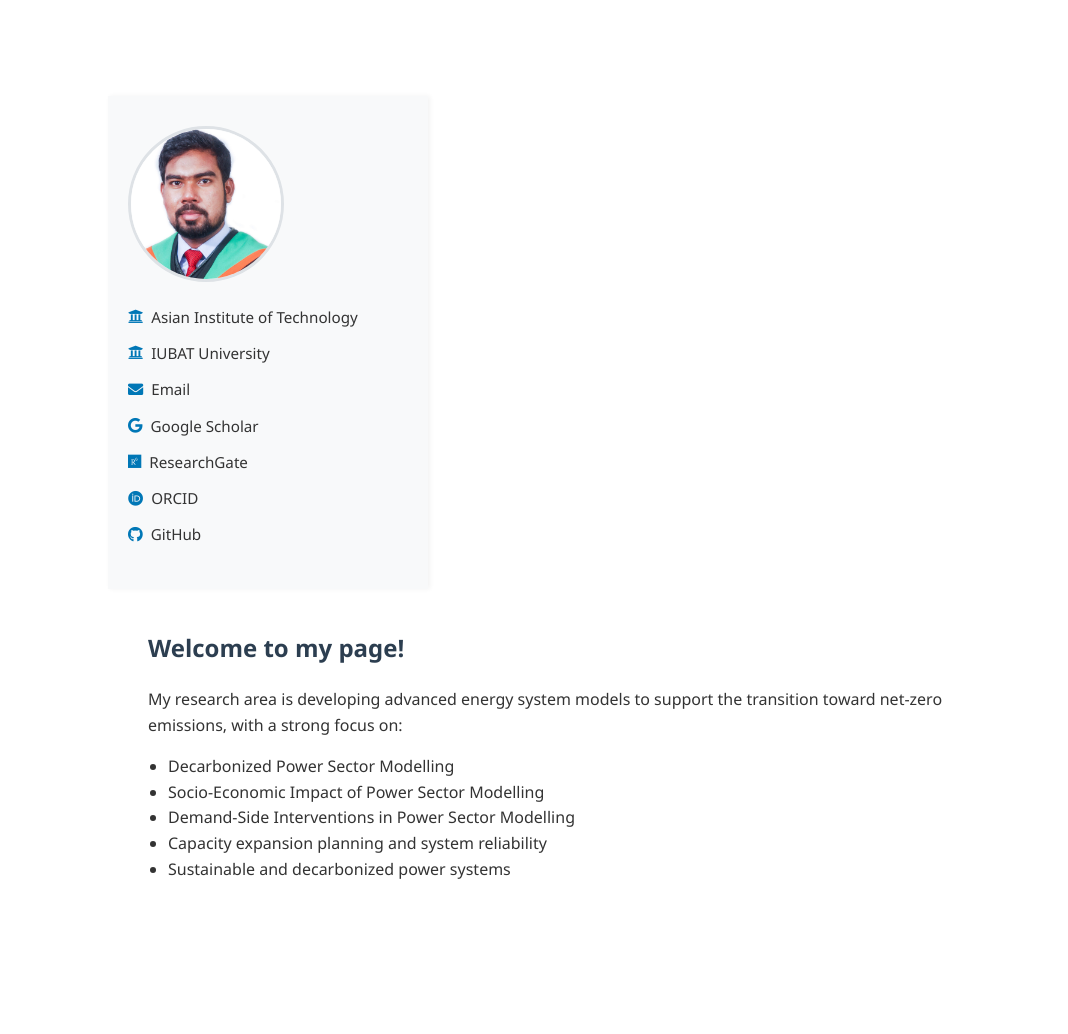
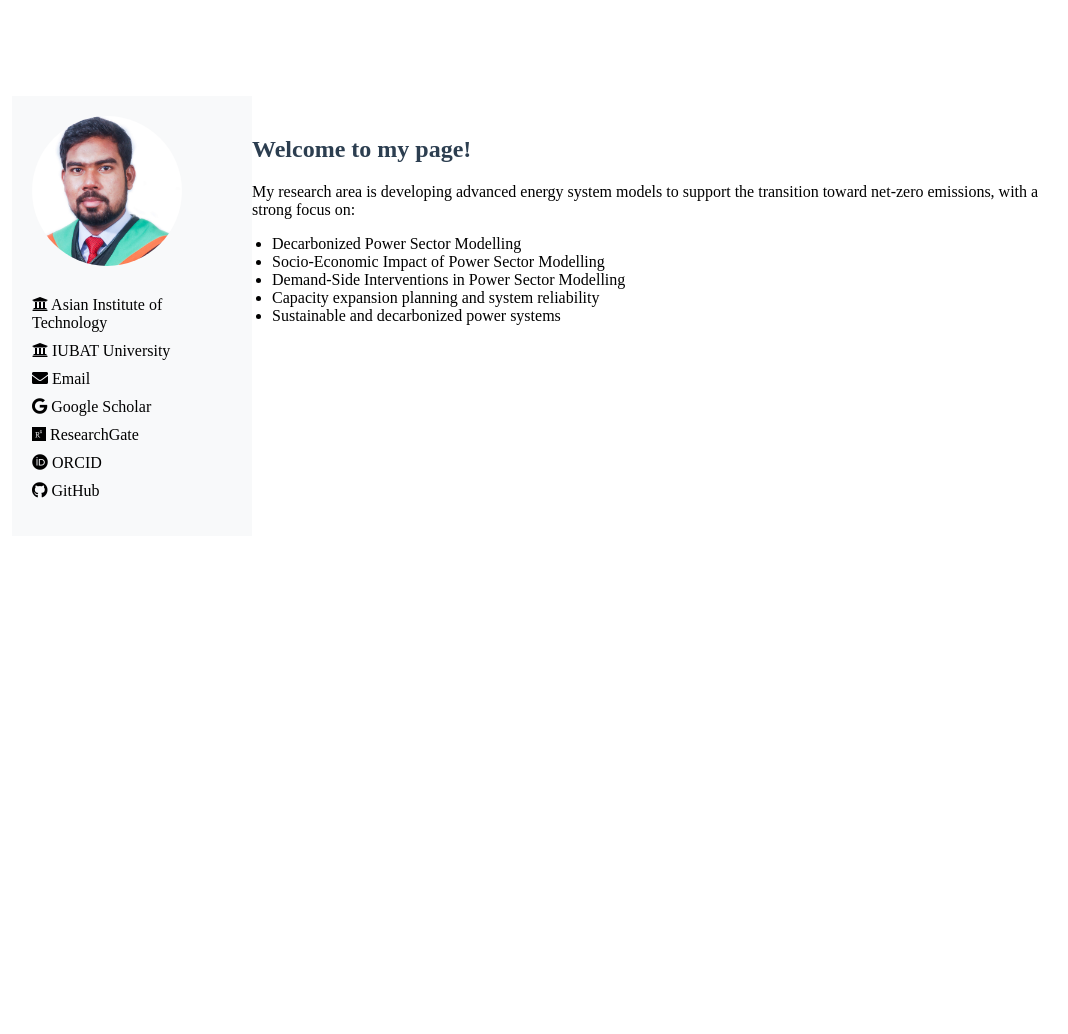
Before and after one commit to FiruzAhamed/firuzahamed.github.io, a Jekyll site: the page built from index.md, in a window 1280 px wide. Shown: the whole page, without its empty margins (84-1152 px from the left). Built offline with Jekyll 4.4.1, drawn with Linux system fonts in a browser that asks for light colours; after the commit the page ends 900 px from its top, so only the background shows below that.

Commit message:
Update style.css

```diff
--- a/assets/css/style.css
+++ b/assets/css/style.css
@@ -1,101 +1,40 @@
-/* Global styles */
 body {
-  margin: 1in 2in 1in 2in;
-  font-family: 'Segoe UI', Tahoma, Geneva, Verdana, sans-serif;
-  line-height: 1.6;
-  background-color: #ffffff;
-  color: #333;
+  margin: 1in; /* Sets a 1-inch margin on all sides */
 }
 
-/* Flex container for layout */
-.container {
-  display: flex;
-  min-height: 100vh;
-}
-
-/* Sidebar styling */
 .sidebar {
-  width: 280px;
+  width: 200px;
+  float: left;
+  padding: 20px;
   background-color: #f8f9fa;
-  padding: 30px 20px;
-  box-shadow: 2px 0 5px rgba(0, 0, 0, 0.05);
 }
 
 .profile-img {
   width: 150px;
   height: 150px;
-  object-fit: cover;
   border-radius: 50%;
-  margin-bottom: 15px;
-  border: 3px solid #dee2e6;
-}
-
-.sidebar h3 {
-  font-size: 1.2rem;
   margin-bottom: 10px;
-  color: #2c3e50;
-}
-
-.sidebar p {
-  font-size: 0.95rem;
-  color: #555;
-  margin-bottom: 20px;
 }
 
 .sidebar-links {
   list-style: none;
   padding: 0;
-  margin: 0;
 }
 
 .sidebar-links li {
-  margin-bottom: 12px;
-  font-size: 0.95rem;
-  color: #333;
-  display: flex;
-  align-items: center;
+  margin-bottom: 10px;
 }
 
-.sidebar-links li i {
-  margin-right: 8px;
-  color: #0077b6;
+.main-content {
+  margin-left: 220px;
+  padding: 20px;
 }
 
-/* Main content */
-.main-content {
-  flex: 1;
-  padding: 40px;
-}
-
-.main-content h1,
-.main-content h2,
-.main-content h3 {
+h2 {
   color: #2c3e50;
-  margin-top: 0;
-}
-
-.main-content p {
-  margin-bottom: 1rem;
 }
 
 ul {
   list-style-type: disc;
   padding-left: 20px;
 }
-
-/* Responsive design */
-@media (max-width: 768px) {
-  .container {
-    flex-direction: column;
-  }
-
-  .sidebar {
-    width: 100%;
-    box-shadow: none;
-    border-bottom: 1px solid #ddd;
-  }
-
-  .main-content {
-    padding: 20px;
-  }
-}
```
